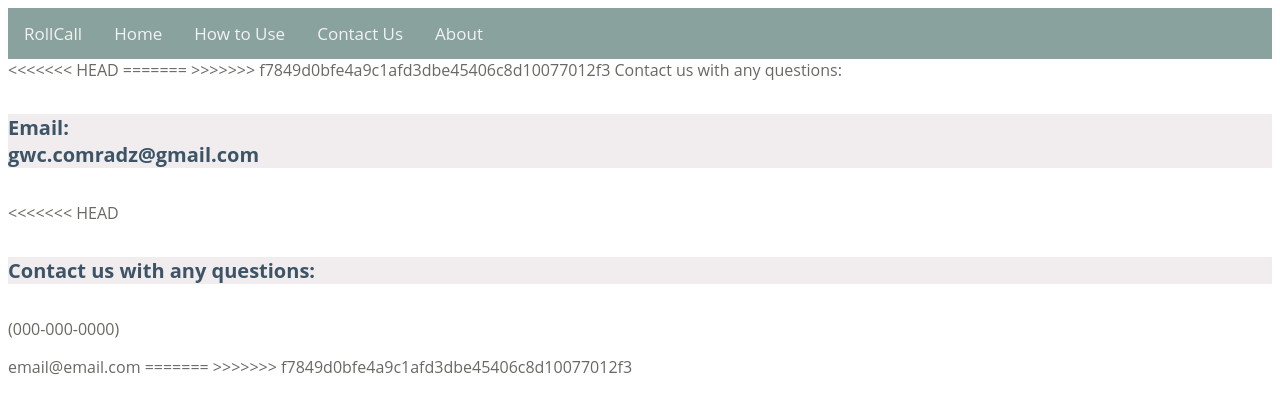
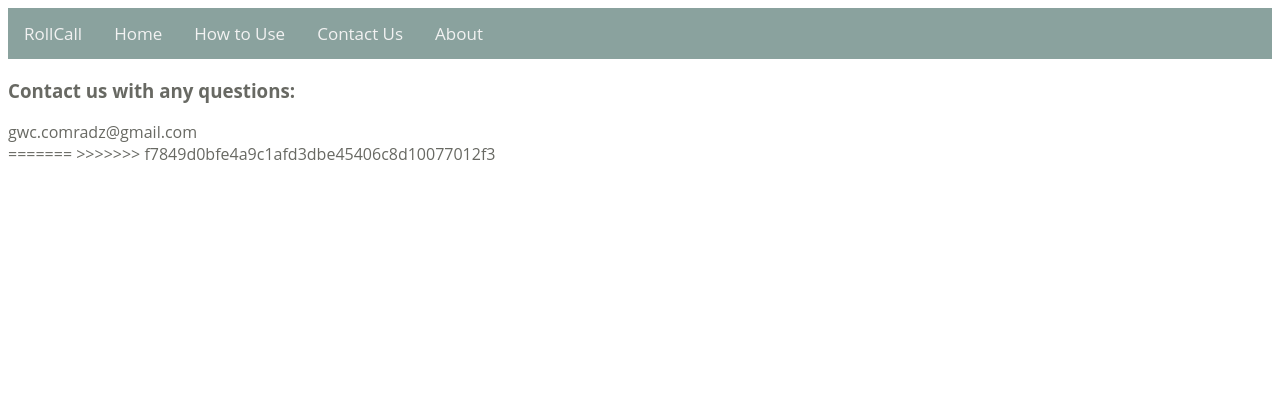
Before and after one commit to tiffaniec/RollCall, a Python web app: template rollcall-211816/templates/contact.html in a window 1280 px wide. Shown: the top 414 px of the page. Run offline with Jinja, Linux system fonts and the light colour scheme; the template is opened without the code that fills it, so the values that code supplies are empty.

Commit message:
about and contact reverse

```diff
--- a/rollcall-211816/extras/style.css
+++ b/rollcall-211816/extras/style.css
@@ -1,6 +1,13 @@
+div {
+    margin-right: 150px;
+    margin-left: 0px;
+}
+
+
 .topnav {
     background-color: #8AA29E;
     overflow: hidden;
+    width: 100%;
 }
 
 /* Style the links inside the navigation bar */
@@ -105,13 +112,18 @@
     -webkit-transform: rotate(45deg);
 }
 body{
-
-
   font-family: 'Open Sans', sans-serif;
   color:#686963;
   background-color: white;
 
 }
+
+.intro {
+  margin-right: 150px;
+  margin-left: 80px;
+
+}
+
 #per1.text{
   font-size: 20px;
   font-family: 'Open Sans', sans-serif;
@@ -133,7 +145,7 @@ footer{
 /* Add a black background color to the top navigation */
 
 .collapsible {
-    background-color: #F1EDEE;
+    background-color: white;
     color: #686963;
     cursor: pointer;
     padding: 18px;
--- a/rollcall-211816/templates/contact.html
+++ b/rollcall-211816/templates/contact.html
@@ -16,20 +16,14 @@
       </div>
     </header>
     <div>
-<<<<<<< HEAD
 
-=======
->>>>>>> f7849d0bfe4a9c1afd3dbe45406c8d10077012f3
-    Contact us with any questions:
+    <!-- Contact us with any questions:
     <h5>  <p></p>
     <div>  Email:</div>
   gwc.comradz@gmail.com</h5>
-     </div>
-<<<<<<< HEAD
-
-  <h5>  Contact us with any questions:</h5>
-     <p>(000-000-0000)</p>
-    email@email.com
+     </div> -->
+  <h3> Contact us with any questions:</h3>
+    gwc.comradz@gmail.com
     </div>
 
 =======
```
Also changed, not shown: rollcall-211816/extras/homestyle.css (+18 -7 lines), rollcall-211816/templates/aboutUS.html (+5 -5 lines), rollcall-211816/templates/index.html (+10 -6 lines), rollcall-211816/extras/imageedit_11_5105301588.png (added), 1 other file.
